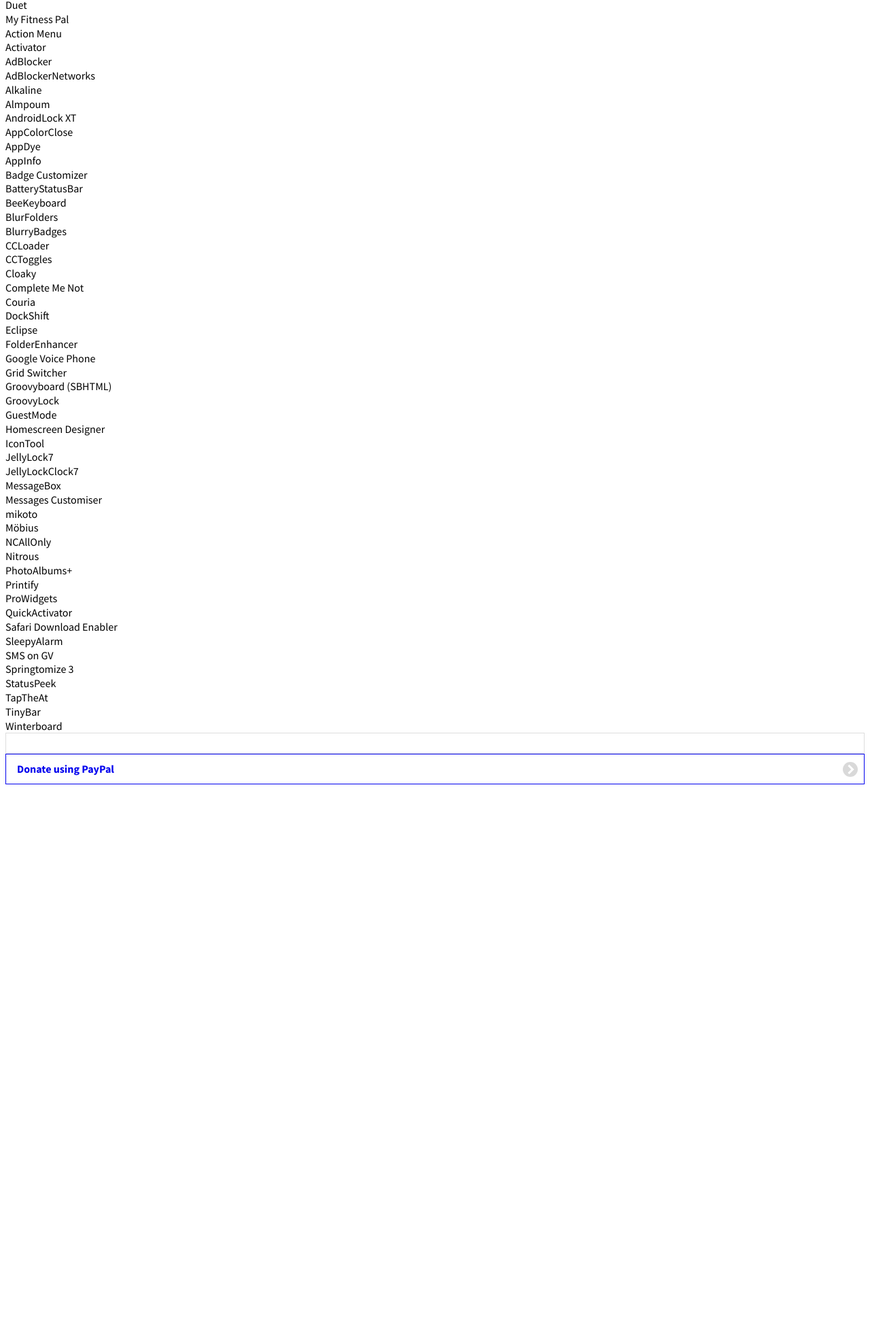
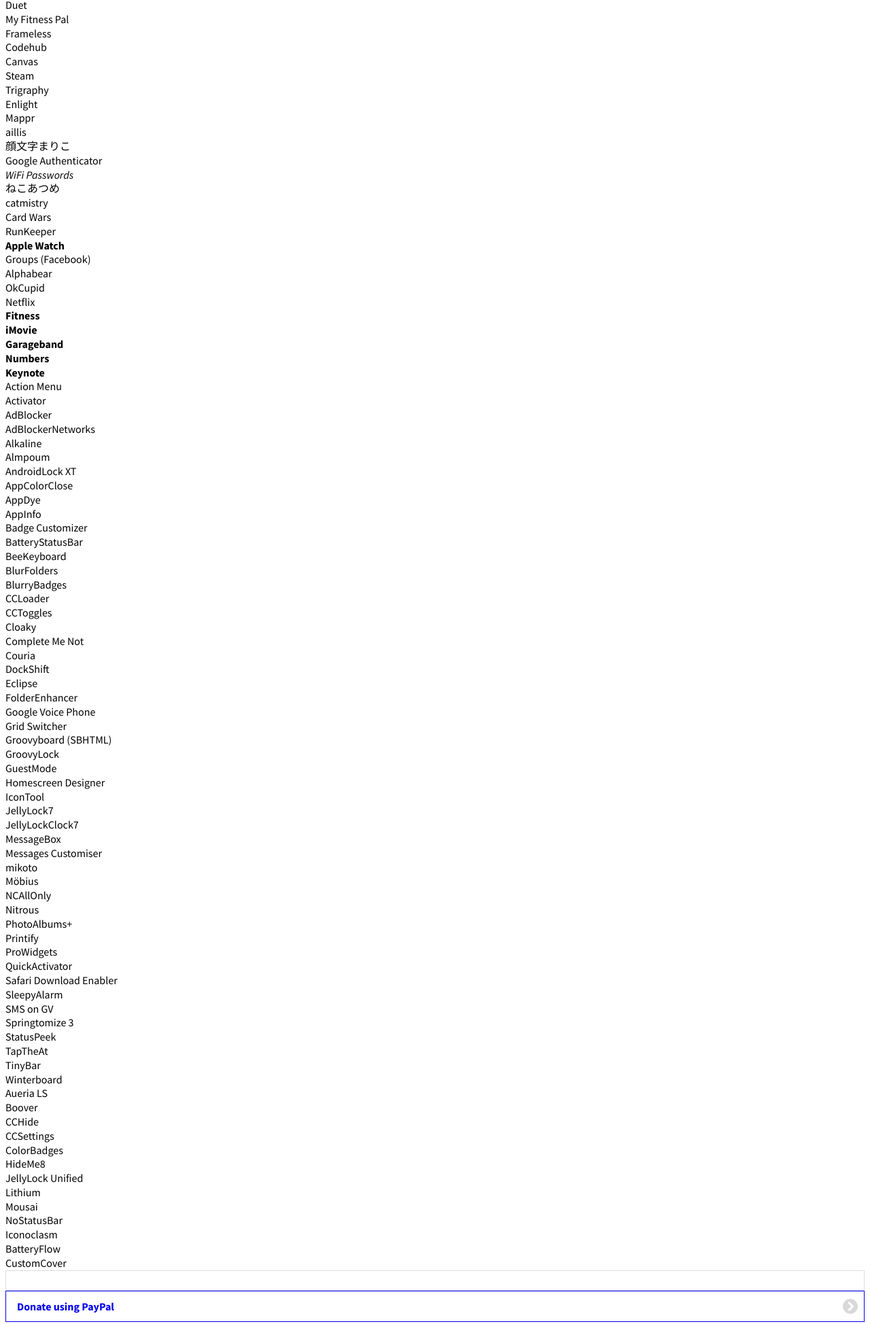
Before and after one commit to gabriellewee/repo, a plain HTML site: page list/arketyp-iphone.html in a window 1280 px wide. Shown: the part 4098-6046 px from the top of the page at 68% size. Before the commit the page ends 5260 px from the top, so only its background shows below. Drawn offline with nearby package versions, Linux system fonts and the light colour scheme.

Commit message:
Updated packages

```diff
--- a/list/index.html
+++ b/list/arketyp-iphone.html
@@ -217,7 +217,33 @@
 							<li><span>Tabs</span></li>
 							<li><span>NASA</span></li>
 							<li><span>Duet</span></li>
-							<li><span>My Fitness Pal </span></li>
+							<li><span>My Fitness Pal</span></li>
+							<li><span>Frameless</span></li>
+							<li><span>Codehub</span></li>
+							<li><span>Canvas</span></li>
+							<li><span>Steam</span></li>
+							<li><span>Trigraphy</span></li>
+							<li><span>Enlight</span></li>
+							<li><span>Mappr</span></li>
+							<li><span>aillis</span></li>
+							<li><span>顔文字まりこ</span></li>
+							<li><span>Google Authenticator</span></li>
+							<li><span class="cydia">WiFi Passwords</span></li>
+							<li><span>ねこあつめ</span></li>
+							<li><span>catmistry</span></li>
+							<li><span>Card Wars</span></li>
+							<li><span>RunKeeper</span></li>
+							<li><span class="apple">Apple Watch</span></li>
+							<li><span>Groups (Facebook)</span></li>
+							<li><span>Alphabear</span></li>
+							<li><span>OkCupid</span></li>
+							<li><span>Netflix</span></li>
+							<li><span class="apple">Fitness</span></li>
+							<li><span class="apple">iMovie</span></li>
+							<li><span class="apple">Garageband</span></li>
+							<li><span class="apple">Numbers</span></li>
+							<li><span class="apple">Keynote</span></li>
+
 						</ul>
 					</li></ul>
 				</div>
@@ -274,6 +300,19 @@
 							<li><span>TapTheAt</span></li>
 							<li><span>TinyBar</span></li>
 							<li><span>Winterboard</span></li>
+							<li><span>Aueria LS</span></li>
+							<li><span>Boover</span></li>
+							<li><span>CCHide</span></li>
+							<li><span>CCSettings</span></li>
+							<li><span>ColorBadges</span></li>
+							<li><span>HideMe8</span></li>
+							<li><span>JellyLock Unified</span></li>
+							<li><span>Lithium</span></li>
+							<li><span>Mousai</span></li>
+							<li><span>NoStatusBar</span></li>
+							<li><span>Iconoclasm</span></li>
+							<li><span>BatteryFlow</span></li>
+							<li><span>CustomCover</span></li>
 						</ul>
 					</li></ul>
 				</div>
```
Also changed, not shown: list/arketyp-ipad.html (renamed from list/index-alt.html, +1 -0 lines), packages/arketyp/changelog/index.html (+4 -0 lines), packages/arketyp/index.html (+5 -5 lines), packages/jingshen/changelog/index.html (+4 -0 lines), packages/jingshen/index.html (+3 -3 lines), 13 other files.
